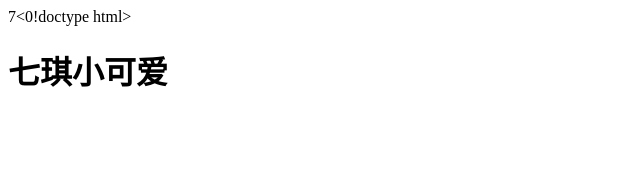
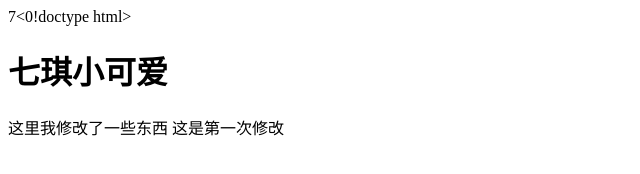
Before and after one commit to Angel-zou/studyDemo, a plain HTML site: page index.html in a window 1280 px wide. Shown: the whole page, without its empty margins (0-640 px from the left). Drawn offline with Linux system fonts and the light colour scheme.

Commit message:
第一次修改

```diff
--- a/index.html
+++ b/index.html
@@ -11,6 +11,7 @@
 </head>
 <body>
     <h1>七琪小可爱</h1>
+    <p>这里我修改了一些东西 这是第一次修改</p>
     <!--  引入对应的js文件  -->
     <script src="./src/js/index.js"></script>
 </body>
```
